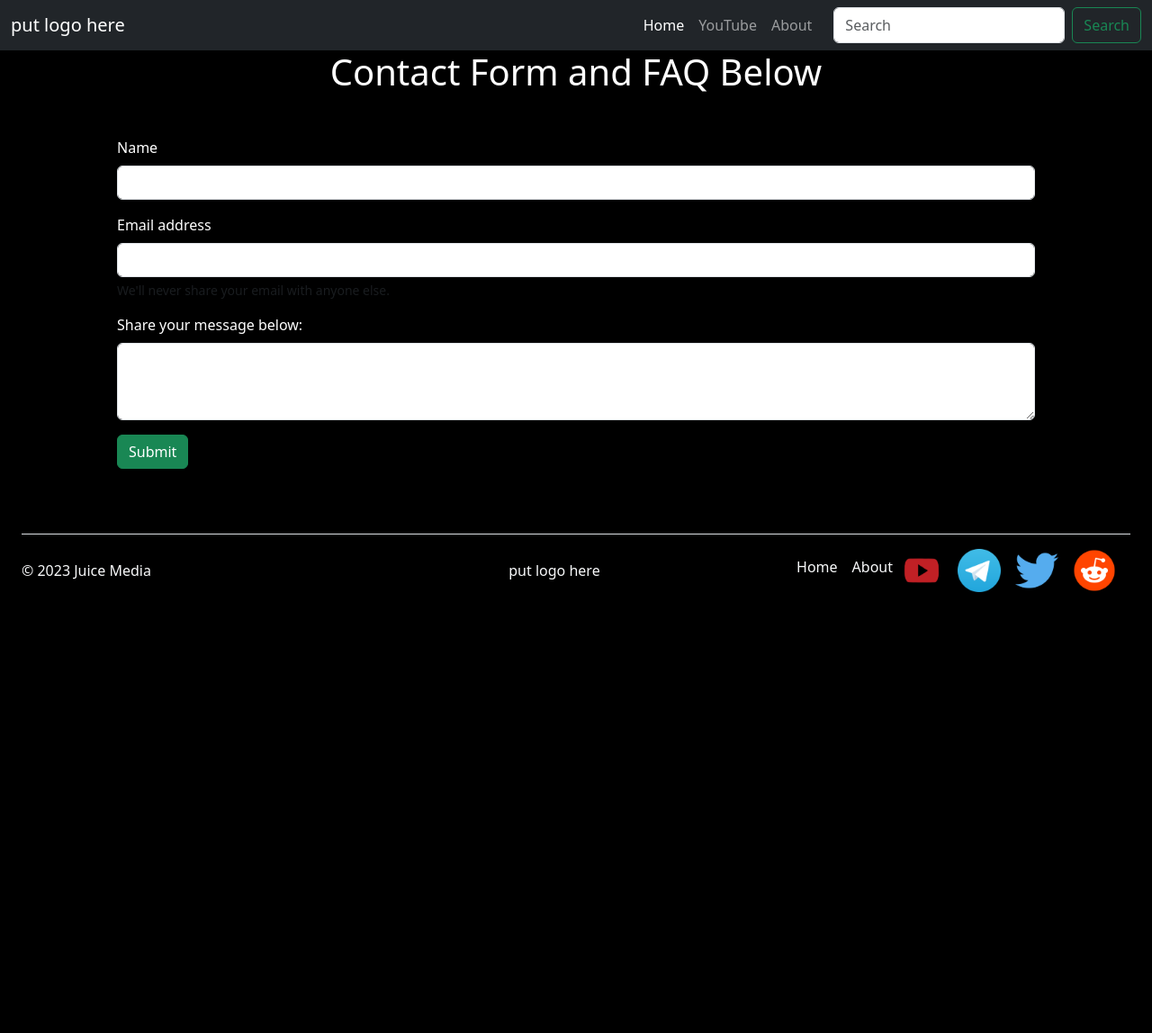
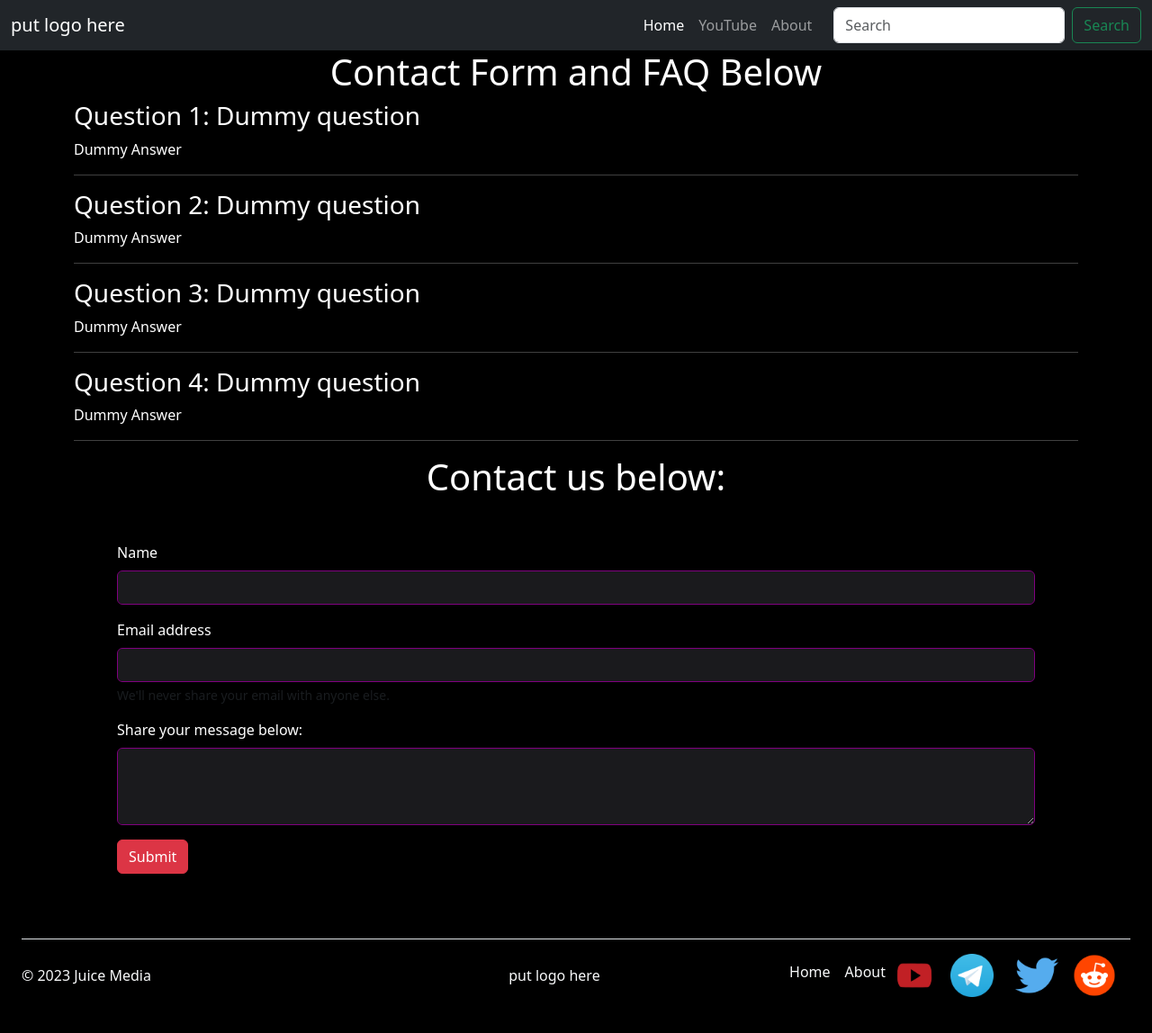
Before and after one commit to JeffreyDinackus/Javascript-1, a Flask app: page /contact in a window 1280 px wide. Shown: the whole page at 90% size. Before the commit the page ends 658 px from the top, so only its background shows below. Run offline with Flask 2, Linux system fonts and the light colour scheme; some libraries are stand-ins or nearby versions.

Commit message:
added FAQ

```diff
--- a/sample-website/static/css/color.css
+++ b/sample-website/static/css/color.css
@@ -2,9 +2,8 @@ body {
   background-color: black;
   color: white;
 }
-
-input {
+.color-for-form {
   color: red;
   border-color: purple;
-  background-color: #1a1a1d"
+  background-color: #1a1a1d;
 }
--- a/sample-website/templates/base.html
+++ b/sample-website/templates/base.html
@@ -105,7 +105,7 @@
           </li>
           <!-- SM buttons go here -->
           <img src="{{url_for('static', filename='assets/youtube.png')}}" align="middle" class="smbutton me-3" />
-          <img src="{{url_for('static', filename='assets/telegram.png')}}" align="middle" class="smbutton me-3" />
+          <img src="{{url_for('static', filename='assets/telegram.png')}}" align="middle" class="smbutton me-4" />
           <img src="{{url_for('static', filename='assets/twitter.png')}}" align="middle" class="smbutton me-3" />
           <img src="{{url_for('static', filename='assets/reddit.png')}}" align="middle" class="smbutton me-3" />
       </footer>
--- a/sample-website/templates/contact.html
+++ b/sample-website/templates/contact.html
@@ -2,6 +2,19 @@
 %}{% block head %} {% endblock %} {% block content %}
 <h1 class="text-center">Contact Form and FAQ Below</h1>
 <div class="container">
+  <h3>Question 1: Dummy question</h3>
+  <p>Dummy Answer</p>
+  <hr />
+  <h3>Question 2: Dummy question</h3>
+  <p>Dummy Answer</p>
+  <hr />
+  <h3>Question 3: Dummy question</h3>
+  <p>Dummy Answer</p>
+  <hr />
+  <h3>Question 4: Dummy question</h3>
+  <p>Dummy Answer</p>
+  <hr />
+  <h1 class="text-center">Contact us below:</h1>
   <form
     method="post"
     action="https://getform.io/f/7121487a-7709-4c52-9d02-ebe1aafa3db4"
@@ -13,7 +26,7 @@
       <input
         type="text"
         name="name"
-        class="form-control"
+        class="form-control color-for-form"
         id="name"
       />
     </div>
@@ -21,7 +34,7 @@
       <label for="email" class="form-label">Email address</label>
       <input
         type="text"
-        class="form-control"
+        class="form-control color-for-form"
         id="email"
         name="email"
         aria-describedby="emailHelp"
@@ -35,7 +48,7 @@
     <div class="mb-3">
       <label for="message" class="form-label">Share your message below:</label>
       <textarea
-        class="form-control"
+        class="form-control color-for-form"
         id="message"
         name="message"
         rows="3"
@@ -43,7 +56,7 @@
       ></textarea>
     </div>
 
-    <button type="submit" class="btn btn-success mb-5">Submit</button>
+    <button type="submit" class="btn btn-danger mb-5">Submit</button>
   </form>
 </div>
 
```
